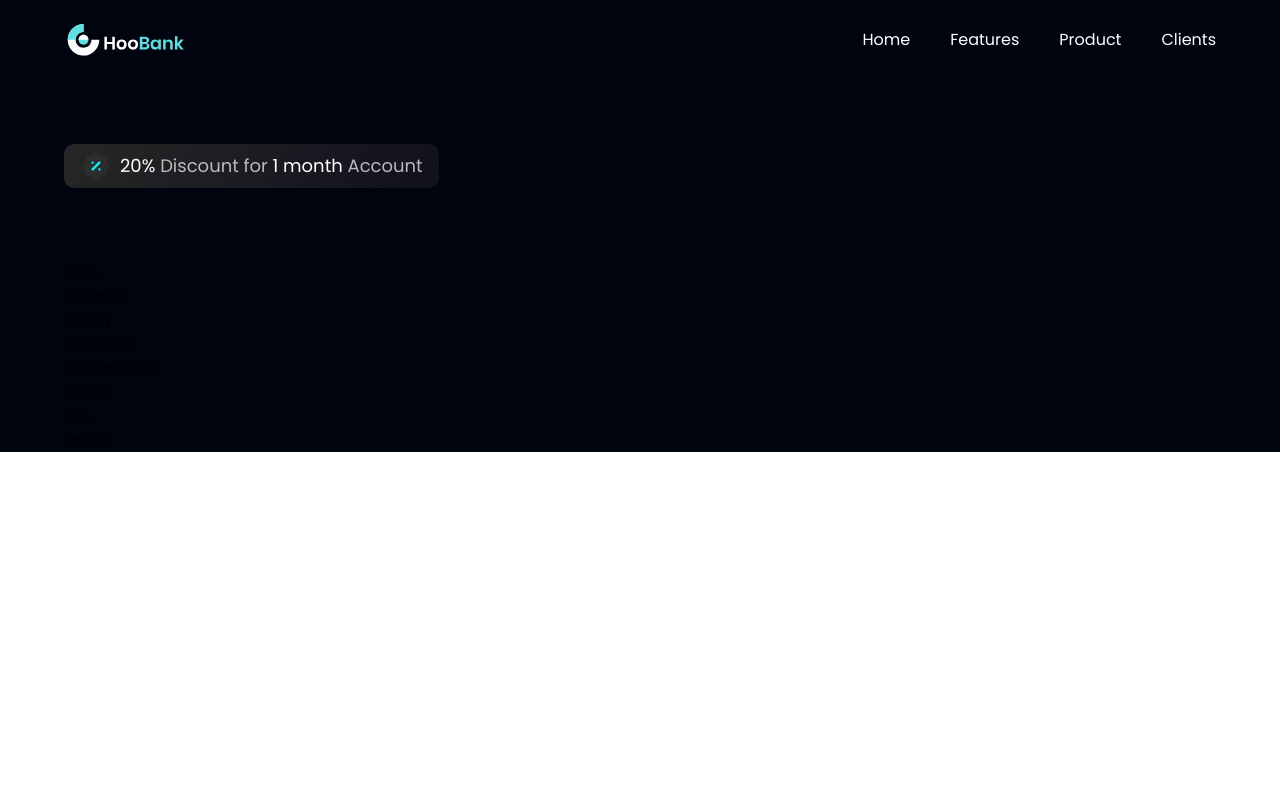
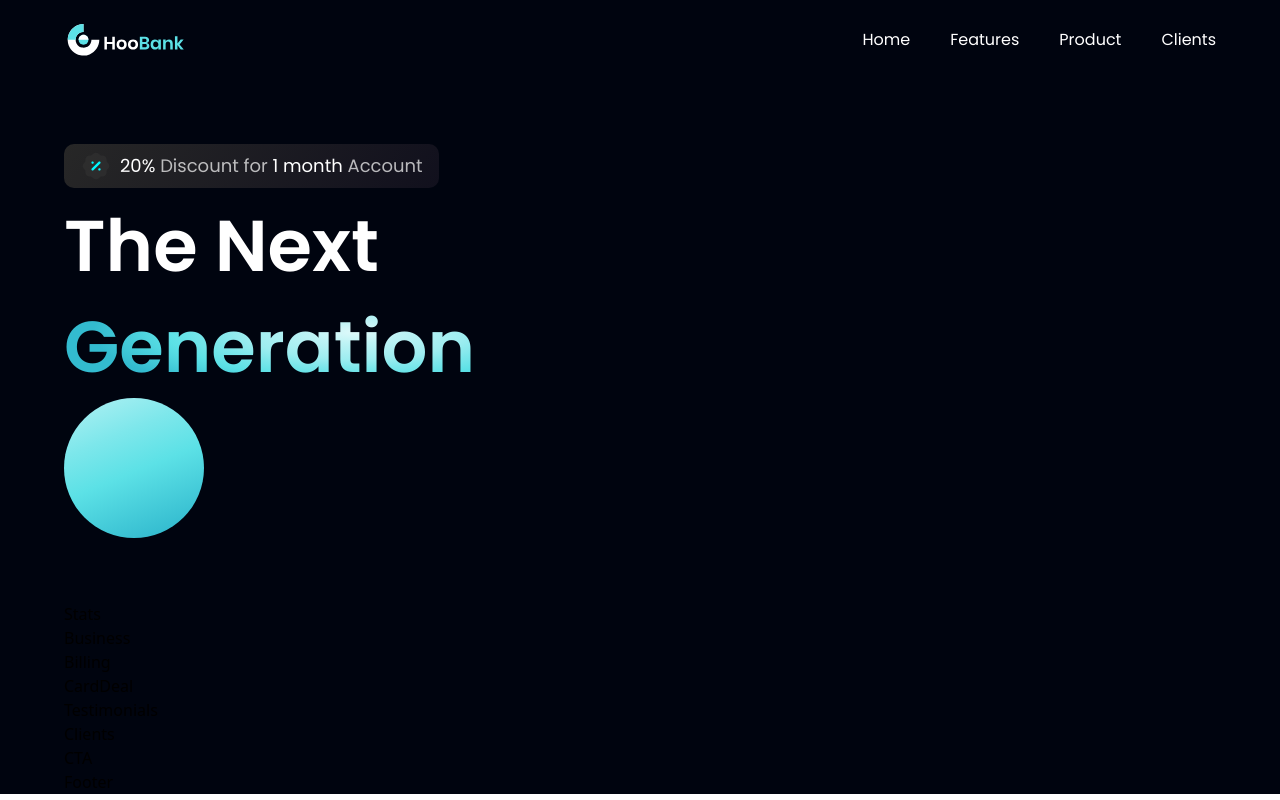
Before and after one commit to Quincy-Fer/Hoobabank, a React (Vite) app: page / in a window 1280 px wide. Built offline with nearby package versions, Linux system fonts and the light colour scheme.

Commit message:
Create Getstarted component, nicely styled div

```diff
--- a/src/components/GetStarted.jsx
+++ b/src/components/GetStarted.jsx
@@ -1,5 +1,8 @@
+import styles from "../style";
+import { arrowUp } from "../assets";
+
 const GetStarted = () => {
-  return <div>GetStarted</div>;
+  return <div className={`${styles.flexCenter} w-[140px] h-[140px] rounded-full bg-blue-gradient p-[2px] cursor-pointer`}></div>;
 };
 
 export default GetStarted;
--- a/src/components/Hero.jsx
+++ b/src/components/Hero.jsx
@@ -1,5 +1,6 @@
 import styles from "../style";
 import { discount, robot } from "../assets";
+import GetStarted from "./GetStarted";
 
 const Hero = () => {
   return (
@@ -17,6 +18,15 @@
             <span className="text-white"> 1 month</span> Account
           </p>
         </div>
+        <div className="flex flex-row justify-between items-center w-full">
+          <h1 className="flex-1 font-poppins font-semibold ss:text-[72px] text-[52px] text-white ss:leading-[100.8px] leading-[75px]">
+            The Next <br className="sm:block hidden" />{" "}
+            <span className="text-gradient">Generation</span>{" "}
+          </h1>
+        </div>
+        <div className="ss:flex hidden md:mr-4 mr-0">
+            <GetStarted />
+          </div>
       </div>
     </section>
   );
```
